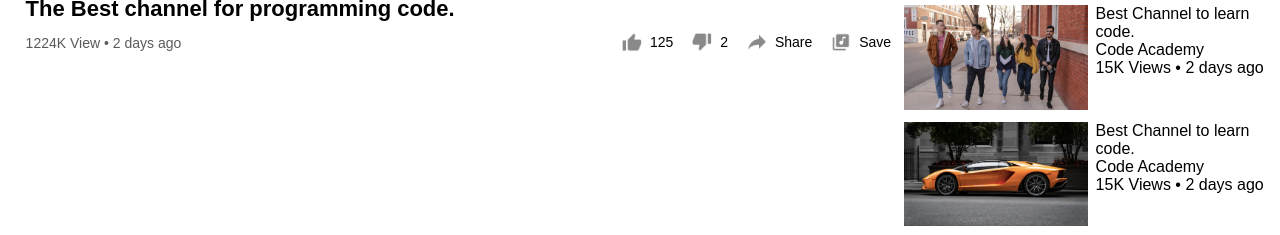
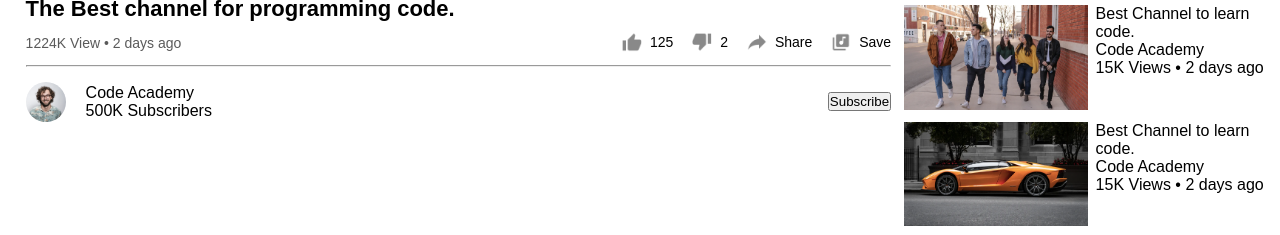
Before and after one commit to Jafar610/Youtube-Clone, a plain HTML site: page video-playlist.html in a window 1280 px wide. Shown: the part 509-744 px from the top of the page. Drawn offline with Linux system fonts and the light colour scheme.

Commit message:
file added

```diff
--- a/styles.css
+++ b/styles.css
@@ -282,3 +282,25 @@ nav {
   align-items: center;
   margin-left: 15px;
 }
+
+.video-playlist hr{
+  height: 1px;
+  margin:10px 0;
+  color:#ccc;
+
+}
+
+.publisher{
+  display: flex;
+  margin-top: 15px;
+  align-items: center;
+}
+.publisher div{
+  flex: 1;
+  line-height: 18px;
+}
+.publisher img{
+  width:40px;
+  border-radius: 50%;
+  margin-right:20px;
+}
--- a/video-playlist.html
+++ b/video-playlist.html
@@ -37,23 +37,37 @@
           </video>
 
           <div class="tags">
-            <a href="">#coding</a><a href="">#HTML</a><a href="">#CSS</a><a href="">#JavaScript</a>
+            <a href="">#coding</a><a href="">#HTML</a><a href="">#CSS</a
+            ><a href="">#JavaScript</a>
           </div>
           <h4>The Best channel for programming code.</h4>
           <div class="play-video-info">
             <p>1224K View &bull; 2 days ago</p>
             <div>
-              <a href=""><img src="./images/like.png" >125</a>
-              <a href=""><img src="./images/dislike.png" >2</a>
-              <a href=""><img src="./images/share.png" >Share</a>
-              <a href=""><img src="./images/save.png" >Save</a>
+              <a href=""><img src="./images/like.png" />125</a>
+              <a href=""><img src="./images/dislike.png" />2</a>
+              <a href=""><img src="./images/share.png" />Share</a>
+              <a href=""><img src="./images/save.png" />Save</a>
             </div>
+          </div>
+
+          <hr />
+          <div class="publisher">
+            <img src="./images/Jack.png" />
+
+            <div>
+              <p>Code Academy</p>
+              <span>500K Subscribers</span>
+            </div>
+            <button type="button">Subscribe</button>
           </div>
         </div>
 
         <div class="rightSidebar">
           <div class="side-video-list">
-            <a href="" class="small-thumbnail"><img src="./images/thumbnail1.png" /></a>
+            <a href="" class="small-thumbnail"
+              ><img src="./images/thumbnail1.png"
+            /></a>
             <div class="vid-info">
               <a href="">Best Channel to learn code.</a>
               <p>Code Academy</p>
@@ -62,7 +76,9 @@
           </div>
 
           <div class="side-video-list">
-            <a href="" class="small-thumbnail"><img src="./images/thumbnail2.png" /></a>
+            <a href="" class="small-thumbnail"
+              ><img src="./images/thumbnail2.png"
+            /></a>
             <div class="vid-info">
               <a href="">Best Channel to learn code.</a>
               <p>Code Academy</p>
@@ -71,7 +87,9 @@
           </div>
 
           <div class="side-video-list">
-            <a href="" class="small-thumbnail"><img src="./images/thumbnail3.png" /></a>
+            <a href="" class="small-thumbnail"
+              ><img src="./images/thumbnail3.png"
+            /></a>
             <div class="vid-info">
               <a href="">Best Channel to learn code.</a>
               <p>Code Academy</p>
@@ -80,7 +98,9 @@
           </div>
 
           <div class="side-video-list">
-            <a href="" class="small-thumbnail"><img src="./images/thumbnail4.png" /></a>
+            <a href="" class="small-thumbnail"
+              ><img src="./images/thumbnail4.png"
+            /></a>
             <div class="vid-info">
               <a href="">Best Channel to learn code.</a>
               <p>Code Academy</p>
@@ -89,7 +109,9 @@
           </div>
 
           <div class="side-video-list">
-            <a href="" class="small-thumbnail"><img src="./images/thumbnail5.png" /></a>
+            <a href="" class="small-thumbnail"
+              ><img src="./images/thumbnail5.png"
+            /></a>
             <div class="vid-info">
               <a href="">Best Channel to learn code.</a>
               <p>Code Academy</p>
@@ -98,7 +120,9 @@
           </div>
 
           <div class="side-video-list">
-            <a href="" class="small-thumbnail"><img src="./images/thumbnail6.png" /></a>
+            <a href="" class="small-thumbnail"
+              ><img src="./images/thumbnail6.png"
+            /></a>
             <div class="vid-info">
               <a href="">Best Channel to learn code.</a>
               <p>Code Academy</p>
@@ -107,7 +131,9 @@
           </div>
 
           <div class="side-video-list">
-            <a href="" class="small-thumbnail"><img src="./images/thumbnail7.png" /></a>
+            <a href="" class="small-thumbnail"
+              ><img src="./images/thumbnail7.png"
+            /></a>
             <div class="vid-info">
               <a href="">Best Channel to learn code.</a>
               <p>Code Academy</p>
@@ -116,7 +142,9 @@
           </div>
 
           <div class="side-video-list">
-            <a href="" class="small-thumbnail"><img src="./images/thumbnail8.png" /></a>
+            <a href="" class="small-thumbnail"
+              ><img src="./images/thumbnail8.png"
+            /></a>
             <div class="vid-info">
               <a href="">Best Channel to learn code.</a>
               <p>Code Academy</p>
@@ -126,7 +154,5 @@
         </div>
       </div>
     </div>
-
-
   </body>
 </html>
```
Lines whose indentation alone changed are shown as unchanged.
